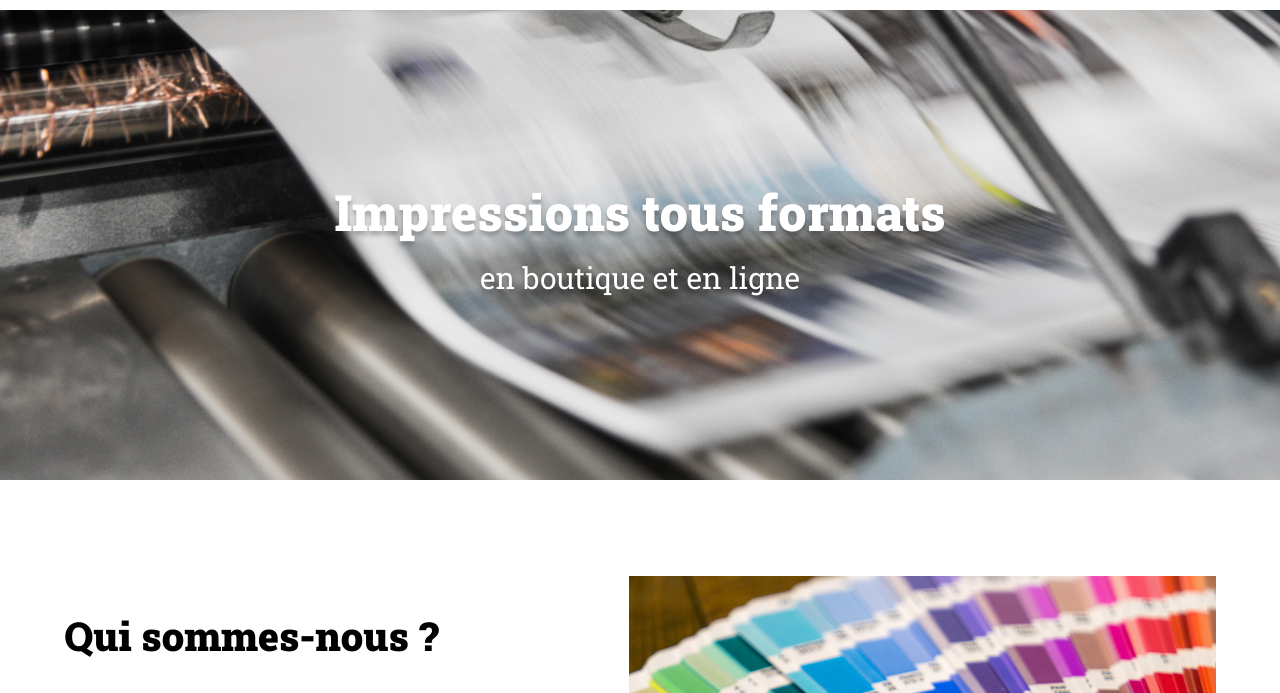
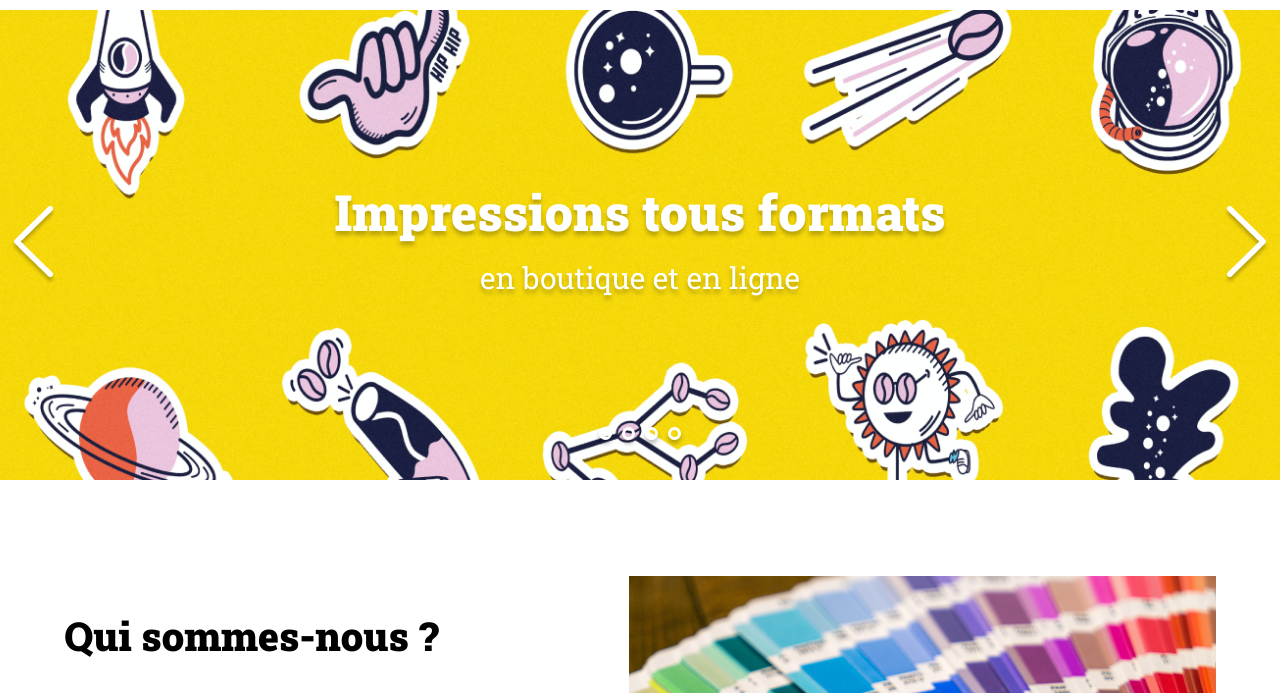
Before and after one commit to Likzy/OPCProjet5, a plain HTML site: page index.html in a window 1280 px wide. Shown: the part 91-784 px from the top of the page. Drawn offline with Linux system fonts and the light colour scheme.

Commit message:
added images and dots

```diff
--- a/assets/script.js
+++ b/assets/script.js
@@ -16,3 +16,31 @@ const slides = [
 		"tagLine":"Autocollants <span>avec découpe laser sur mesure</span>"
 	}
 ]
+
+const arrow_left = document.getElementById("arrow_left");
+
+// Ajoutez un événement "click" avec une fonction de rappel
+arrow_left.addEventListener("click", function() {
+  // Code à exécuter lorsque le bouton est cliqué
+  console.log("Fleche gauche");
+});
+
+const arrow_right = document.getElementById("arrow_right");
+
+// Ajoutez un événement "click" avec une fonction de rappel
+arrow_right.addEventListener("click", function() {
+  // Code à exécuter lorsque le bouton est cliqué
+  console.log("Fleche droite");
+});
+
+
+
+
+
+const dotsdiv = document.querySelector(".dots");
+for (let i = 0; i < (slides.length); i++) {
+	const sliderdots = document.createElement("div");
+	sliderdots.classList.add("dot");
+	dotsdiv.appendChild(sliderdots);
+	console.log(i);
+};
--- a/assets/style.css
+++ b/assets/style.css
@@ -124,6 +124,7 @@ header {
 /* Code CSS en prévision de l'ajout d'un carousel pour la bannière */
 /* Gestion des fleches du carrousel */
 #banner .arrow {
+	cursor: pointer;
 	position: absolute;
 }
 #banner .arrow_left {
--- a/index.html
+++ b/index.html
@@ -19,6 +19,11 @@
 <main>
 	<div id="banner">
 		<img class="banner-img" src="./assets/images/slideshow/slide1.jpg" alt="Banner Print-it">
+		<img class="banner-img" src="./assets/images/slideshow/slide2.jpg" alt="Banner Print-it">
+		<img class="banner-img" src="./assets/images/slideshow/slide3.jpg" alt="Banner Print-it">
+		<img class="banner-img" src="./assets/images/slideshow/slide4.png" alt="Banner Print-it">
+		<img class="arrow arrow_left" id="arrow_left" src="./assets/images/arrow_left.png" alt="Arrow left">
+		<img class="arrow arrow_right" id="arrow_right" src="./assets/images/arrow_right.png" alt="Arrow right">
 		<p>Impressions tous formats <span>en boutique et en ligne</span></p>
 		<div class="dots">
 		</div>
```
